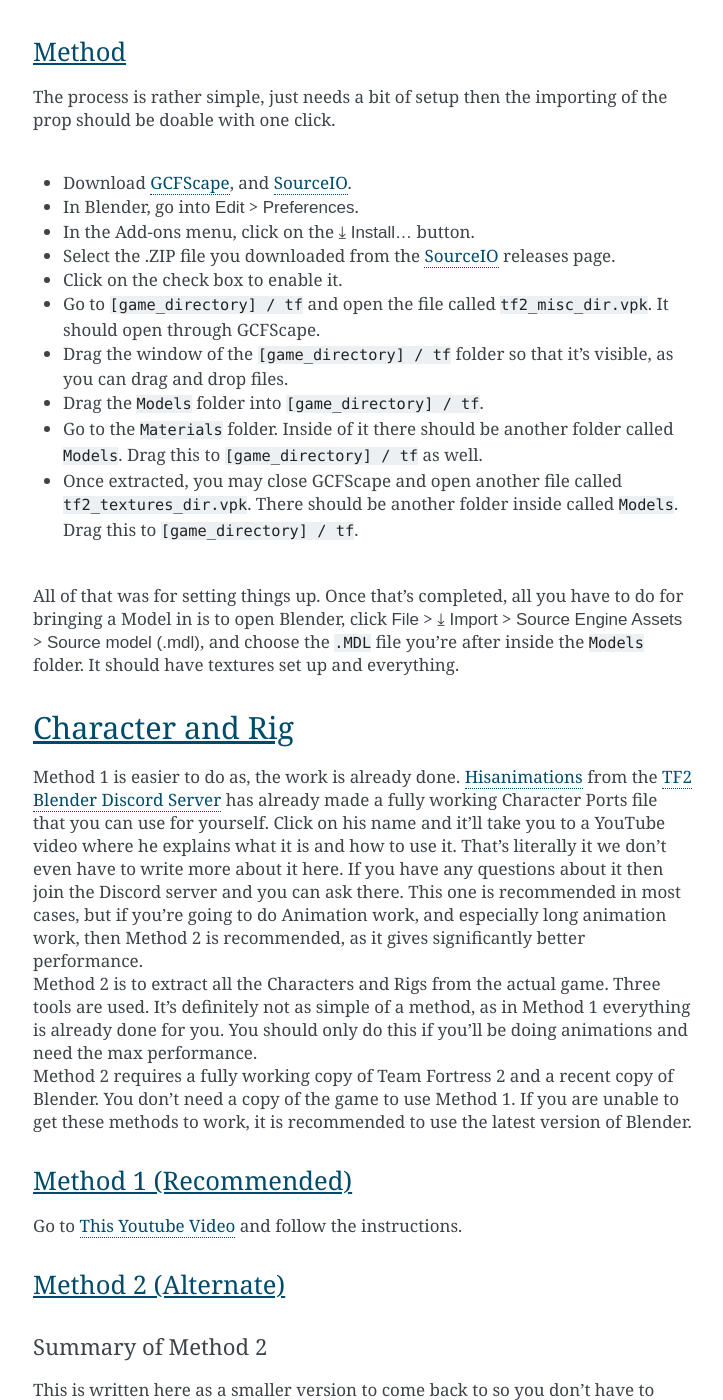
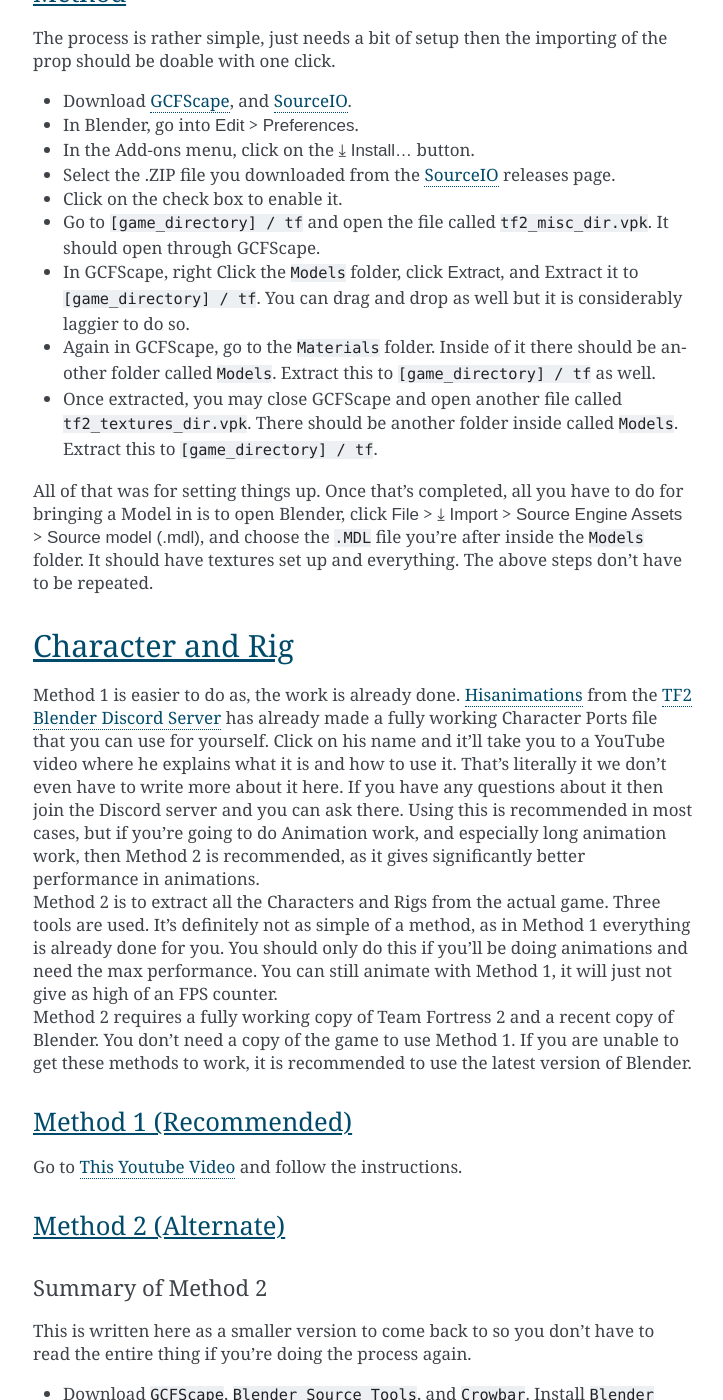
Before and after one commit to espiondev/source2blender, a Sphinx documentation site: the page built from docs/source/TF2-Vanilla.rst, in a window 1280 px wide and 1400 px high, scrolled down 6481 px. Shown: the whole window, without its empty margins (387-1110 px from the left). Built offline with Sphinx 7.4.7, drawn with Linux system fonts in a browser that asks for light colours; pages that are not in the unit, such as notebooks, are missing from menus; some of the changed text lies outside the part shown.

Commit message:
Update TF2-Vanilla.rst

```diff
--- a/docs/source/TF2-Vanilla.rst
+++ b/docs/source/TF2-Vanilla.rst
@@ -29,7 +29,6 @@
 """""""""""""""""""
 
 | This is written here as a smaller version to come back to so you don't have to read the entire thing if you're doing the process again.
-|
 *    Download ``BSPSource``, ``Plumber``, and ``Blender Source Tools``. Install ``Plumber`` and ``Blender Source Tools`` into Blender. (This step is only necessary on first time use).
 *    Locate map you wish to bring into Blender under ``[game_directory] / tf / maps /``.
 *    Uncompress the ``.BSP`` file if necessary.
@@ -48,22 +47,21 @@
 | `BSPSource <https://developer.valvesoftware.com/wiki/BSPSource>`_, `Blender Source Tools <https://developer.valvesoftware.com/wiki/Blender_Source_Tools>`_ and `Plumber <https://github.com/lasa01/io_import_vmf/releases>`_ will be used for method 1. The steps to install these will be shown later in the guide as well, you do not have to download directly from here. (Plumber was originally called io_import_vmf. This new creation is currently in Beta but significantly superior to io_import_vmf and that's why we've linked the page to download that instead.)
 | BSPSource converts ``.BSP`` files (Map format used by many Source games, including TF2) to ``.VMF``. ``.VMF`` files are what will be imported into Blender using the addon called Plumber. Plumber can bring the map in, but their page says to install Blender Source Tools so specific other models, and more importantly, props on the maps, can be imported as well.
 
-| To start off, we first need to make sure the map is usable to even import. Some maps are compressed beyond readability for BSPSource (Usually newer ones). To fix that, you need to decompile it.
+| To start off, we first need to make sure the map is usable to even import. Some maps are compressed beyond readability for BSPSource (Usually newer ones). To fix that, you need to Repack it.
 
 .. _fix_compressed_bsp:
 
-Fix compressed .BSP files
-"""""""""""""""""""""""""
+Repack compressed .BSP files
+""""""""""""""""""""""""""""
 
 .. note::
 
     | These steps are only to be followed in case a .BSP file was too compressed for BSPSource.
     | However, you must follow the steps after this in the right order.
 
-*    Go to the releases page for `EspionRepacker < https://github.com/spy-ware/EspionRepacker>`_ and download the latest version.
-*    Navigate to ``[game directory] / bin``, ``[game directory] / tf / maps / [map to repack]``, and your output folder.
+*    Go to the releases page for `EspionRepacker <https://github.com/spy-ware/EspionRepacker>`_ and download the latest version.
+*    Navigate to ``[game directory] / bin`` for the BSPZip folder, ``[game directory] / tf / maps / [map to repack]`` as the map you want to Repack, and your output folder of choice.
 *    Click on :guilabel:`Repack` to repack your file. it will be in your output directory.
-
 
 .. _convert_bsp_to_vmf:
 
@@ -77,12 +75,11 @@
 *    Download `BSPSource <https://developer.valvesoftware.com/wiki/BSPSource>`_ and extract it.
 *    Run ``bspsrc.jar``
 *    There's many options in the program. Leave them be, just click the button for 'Add', and browse to your TF2 folder. From there, go to ``tf / maps`` and choose the specific ``.BSP`` (map file) you want to convert.
-*    Once that's done, just click the Decompile button in the bottom right, there's no need to edit the other settings, though you're free to play around if you personally want to.
+*    Once that's done, just click the :guilabel:`Decompile` button in the bottom right, there's no need to edit the other settings, though you're free to play around if you personally want to.
 *    A file browser will show up for where to put the ``.VMF`` file. You can choose any location, but it's best if it's a place you can easily come back to.
 *    Click on :guilabel:`Decompile`.
 
 | Your .VMF file has now been decompiled and is in your output folder.
-|
 
 .. _install_bst:
 
@@ -91,11 +88,10 @@
 
 *    In Blender, go into :guilabel:`Edit` > :guilabel:`Preferences`.
 *    In the Add-ons menu, click on the :guilabel:`⤓ Install...` button.
-*    Select the .ZIP file you downloaded from the `Blender Source Tools <https://developer.valvesoftware.com/wiki/Blender_Source_Tools>`_ website.
+*    Select the ``.ZIP`` file you downloaded from the `Blender Source Tools <https://developer.valvesoftware.com/wiki/Blender_Source_Tools>`_ website.
 *    Click on the check box to enable it.
 
 | Blender Source Tools is now installed. You'll notice its settings show up under the :guilabel:`⤓ Import` section in the :guilabel:`File` menu on the top left of Blender.
-|
 
 .. _install_Plumber:
 
@@ -104,14 +100,13 @@
 
 *    In Blender, go into :guilabel:`Edit` > :guilabel:`Preferences`.
 *    In the Add-ons menu, click on the :guilabel:`⤓ Install...` button.
-*    Select the .ZIP file you downloaded from the `Plumber <https://github.com/lasa01/io_import_vmf/releases>`_ releases page.
+*    Select the ``.ZIP`` file you downloaded from the `Plumber <https://github.com/lasa01/io_import_vmf/releases>`_ releases page.
 *    Click on the check box to enable it.
-*    It should automatically have detected any Steam products it's compatible with, such as Team Fortress 2, Left 4 Dead, Portal, Half Life 2, etc. It depends on what you have installed. Make sure you have a properly working copy of Team Fortress 2 and it's in a valid Steam location otherwise it won't detect it.
+*    It should automatically find any Steam products it's compatible with, such as Team Fortress 2, Left 4 Dead, Portal, Half Life 2, etc. It depends on what you have installed. Make sure you have a properly working copy of Team Fortress 2 and it's in a valid Steam location otherwise it won't detect it.
 
 | Plumber is now installed.
 |
-| You can now import a .VMF file from the :guilabel:`File` > :guilabel:`Import` > :guilabel:`Plumber` > :guilabel:`Valve Map Format (.vmf)` button. Browse to the location you stored your ``.VMF`` file which you Decompiled using BSPSource earlier, make sure that in the Import settings, the game is set to Team Fortress 2. That's it, you should have everything. If you wish to repeat this whole process for another map, a Summary is written at the top of the Method 1 section which you can refer to.
-|
+| You can now import a .VMF file from the :guilabel:`File` > :guilabel:`Import` > :guilabel:`Plumber` > :guilabel:`Valve Map Format (.vmf)` button. Browse to the location you stored your ``.VMF`` file which you Decompiled using BSPSource earlier. Make sure that in the Import settings, the game is set to Team Fortress 2, and it's also recommended for the Scale to be set to 0.1, and the Light Brightness set to 10. This is so the map is compatible with the Hisanimations Characters port and TF2 Collections Port. That's it, you should have everything. If you wish to repeat this whole process for another map, a Summary is written at the top of the Method 1 section which you can refer to.
 
 .. _map_method2:
 
@@ -144,7 +138,7 @@
 Installing and using SourceIO
 """""""""""""""""""""""""""""
 
-.. note::
+.. important::
 
     Carefully follow these instructions. If you make a mistake, you will have to create a new, blank, project, as this addon directly reads off the ``.BSP`` in real time and doesn't allow that file to be changed or edited. This also means you should have a completely blank project before using the Add-on.
 
@@ -182,7 +176,6 @@
 
     | In some maps, for example ``pl_badwater``, some universally used props will look a bit off, such as the rocks used in the starting area for the Payload Cart. This is because these props have multiple different skins used by different maps. A script is being developed to make it easy to change skins, but if you currently want to do it manually, then go to the Materials section of this object and make it so all the assigned faces are of a different material slot instead. If you know how Materials and Assigning works, this shouldn't be too difficult for you to do.
     | If you used SourceIO to bring the map in, then in the N menu there should be the option to change through different skins easily.
-|
 
 .. _tf2_v_individualprops:
 
@@ -191,7 +184,6 @@
 
 | This section is written as a way to obtain individual props universally used in maps stored in the TF2 files, such as Barrels or Control Points or Gates. Some maps will have props that aren't used universally, and are exclusive to them. In this case it's best to just import the map, find the prop, and separate it.
 | Although this part is possible to do with both Plumber and BSPSource, it's so much more of a hassle that we didn't even think it was worth writing the Plumber method. If for any reason you're still interested in that method, you can contact us on Discord and we can tell you about it.
-|
 
 .. _prop_method1:
 
@@ -199,27 +191,24 @@
 ^^^^^^
 
 | The process is rather simple, just needs a bit of setup then the importing of the prop should be doable with one click.
-|
 *    Download `GCFScape <https://nemstools.github.io/pages/GCFScape-Download.html>`_, and `SourceIO <https://github.com/REDxEYE/SourceIO>`_.
 *    In Blender, go into :guilabel:`Edit` > :guilabel:`Preferences`.
 *    In the Add-ons menu, click on the :guilabel:`⤓ Install...` button.
 *    Select the .ZIP file you downloaded from the `SourceIO <https://github.com/REDxEYE/SourceIO>`_ releases page.
 *    Click on the check box to enable it.
 *    Go to ``[game_directory] / tf`` and open the file called ``tf2_misc_dir.vpk``. It should open through GCFScape.
-*    Drag the window of the ``[game_directory] / tf`` folder so that it's visible, as you can drag and drop files.
-*    Drag the ``Models`` folder into ``[game_directory] / tf``.
-*    Go to the ``Materials`` folder. Inside of it there should be another folder called ``Models``. Drag this to ``[game_directory] / tf`` as well.
-*    Once extracted, you may close GCFScape and open another file called ``tf2_textures_dir.vpk``. There should be another folder inside called ``Models``. Drag this to ``[game_directory] / tf``.
-|
-| All of that was for setting things up. Once that's completed, all you have to do for bringing a Model in is to open Blender, click :guilabel:`File` > :guilabel:`⤓ Import` > :guilabel:`Source Engine Assets` > :guilabel:`Source model (.mdl)`, and choose the ``.MDL`` file you're after inside the ``Models`` folder. It should have textures set up and everything.
+*    In GCFScape, right Click the ``Models`` folder, click :guilabel:`Extract`, and Extract it to ``[game_directory] / tf``. You can drag and drop as well but it is considerably laggier to do so.
+*    Again in GCFScape, go to the ``Materials`` folder. Inside of it there should be another folder called ``Models``. Extract this to ``[game_directory] / tf`` as well.
+*    Once extracted, you may close GCFScape and open another file called ``tf2_textures_dir.vpk``. There should be another folder inside called ``Models``. Extract this to ``[game_directory] / tf``.
+| All of that was for setting things up. Once that's completed, all you have to do for bringing a Model in is to open Blender, click :guilabel:`File` > :guilabel:`⤓ Import` > :guilabel:`Source Engine Assets` > :guilabel:`Source model (.mdl)`, and choose the ``.MDL`` file you're after inside the ``Models`` folder. It should have textures set up and everything. The above steps don't have to be repeated.
 
 .. _tf2_v_characterandrig:
 
 Character and Rig
 -----------------
 
-| Method 1 is easier to do as, the work is already done. `Hisanimations <https://youtu.be/7rH6_eq-I0c>`_ from the `TF2 Blender Discord Server <https://discord.gg/zHC2gJW>`_ has already made a fully working Character Ports file that you can use for yourself. Click on his name and it'll take you to a YouTube video where he explains what it is and how to use it. That's literally it we don't even have to write more about it here. If you have any questions about it then join the Discord server and you can ask there. This one is recommended in most cases, but if you're going to do Animation work, and especially long animation work, then Method 2 is recommended, as it gives significantly better performance.
-| Method 2 is to extract all the Characters and Rigs from the actual game. Three tools are used. It's definitely not as simple of a method, as in Method 1 everything is already done for you. You should only do this if you'll be doing animations and need the max performance.
+| Method 1 is easier to do as, the work is already done. `Hisanimations <https://youtu.be/7rH6_eq-I0c>`_ from the `TF2 Blender Discord Server <https://discord.gg/zHC2gJW>`_ has already made a fully working Character Ports file that you can use for yourself. Click on his name and it'll take you to a YouTube video where he explains what it is and how to use it. That's literally it we don't even have to write more about it here. If you have any questions about it then join the Discord server and you can ask there. Using this is recommended in most cases, but if you're going to do Animation work, and especially long animation work, then Method 2 is recommended, as it gives significantly better performance in animations.
+| Method 2 is to extract all the Characters and Rigs from the actual game. Three tools are used. It's definitely not as simple of a method, as in Method 1 everything is already done for you. You should only do this if you'll be doing animations and need the max performance. You can still animate with Method 1, it will just not give as high of an FPS counter.
 | Method 2 requires a fully working copy of Team Fortress 2 and a recent copy of Blender. You don't need a copy of the game to use Method 1. If you are unable to get these methods to work, it is recommended to use the latest version of Blender.
 
 .. _characterandrig_method1:
@@ -240,7 +229,6 @@
 """""""""""""""""""
 
 | This is written here as a smaller version to come back to so you don't have to read the entire thing if you're doing the process again.
-|
 *    Download ``GCFScape``, ``Blender Source Tools``, and ``Crowbar``. Install ``Blender Source Tools`` as an addon into Blender. (This step is only necessary for first time use).
 *    Extract the necessary class files into a folder of your choice.
 *    Open the ``.MDL`` file in Crowbar and Decompile it into another folder.
@@ -267,7 +254,7 @@
 *    Click :guilabel:`Decompile` in the bottom left.
 *    In Blender, go into :guilabel:`Edit` > :guilabel:`Preferences`.
 *    In the Add-ons menu, click on the :guilabel:`⤓ Install...` button.
-*    Select the .ZIP file you downloaded from the `Blender Source Tools <https://developer.valvesoftware.com/wiki/Blender_Source_Tools>`_ page.
+*    Select the ``.ZIP`` file you downloaded from the `Blender Source Tools <https://developer.valvesoftware.com/wiki/Blender_Source_Tools>`_ page.
 *    Click on the check box to enable it.
 *    Finally, In Blender, go into :guilabel:`File` > :guilabel:`Import` > :guilabel:`Source Engine (.smd, .vta, .dmx, .qc)`.
 *    Go to the folder where ``Crowbar`` Decompiled the files. In there you should find multiple files, click on the one that ends with ``.QC``.
@@ -299,16 +286,15 @@
 
 *    Download `GCFScape <https://nemstools.github.io/pages/GCFScape-Download.html>`_, `Crowbar <https://steamcommunity.com/groups/CrowbarTool>`_, and `Blender Source Tools <https://developer.valvesoftware.com/wiki/Blender_Source_Tools>`_.
 *    Go to ``[game_directory] / tf`` and open the file called ``tf2_misc_dir.vpk``. It should open through GCFScape.
-*    Drag the window of the ``[game_directory] / tf`` folder so that it's visible, as you can drag and drop files.
-*    Extract the ``models`` folder to ``[game_directory] / tf``
-*    Go to ``models / player`` and find ``(class)_animations.mdl``. Copy it to another location, preferably a new folder. This is the file that holds almost all animation data for that specific class.
-*    Repeat the process for ``models / workshop / player / animations``. Just in case the specific animation can't be found in that first ``.MDL`` file, we'll get the remaining ones from here too.
+*    From GCFScape, extract the ``models`` folder to ``[game_directory] / tf``
+*    Close GCFScape. Go to the folder you just extracted, which is``models``, and go to the ``player`` folder. Copy ``(class)_animations.mdl`` to another location, preferably a new folder. This is the file that holds almost all animation data for that specific class.
+*    Repeat the process for the ``.MDL`` present in ``models / workshop / player / animations``. Just in case the specific animation can't be found in that first ``.MDL`` file, we'll get the remaining ones from here too.
 *    Open Crowbar, and go to the :guilabel:`Decompile` tab. For the ``MDL`` file, select the ``.MDL`` from the files you just extracted through GCFScape.
 *    For the Output Folder, make a new folder or choose an existing one to Decompile to.
 *    You don't need to change any settings, click :guilabel:`Decompile` in the bottom left. If done right, the folder should have a very large amount of ``.SMD`` files.
 *    In Blender, go into :guilabel:`Edit` > :guilabel:`Preferences`.
 *    In the Add-ons menu, click on the :guilabel:`⤓ Install...` button.
-*    Select the .ZIP file you downloaded from the `Blender Source Tools <https://developer.valvesoftware.com/wiki/Blender_Source_Tools>`_ page.
+*    Select the ``.ZIP`` file you downloaded from the `Blender Source Tools <https://developer.valvesoftware.com/wiki/Blender_Source_Tools>`_ page.
 *    Click on the check box to enable it.
 *    Finally, In Blender, click on the specific skeleton you want to apply an animation to (You do have to import the Character first. You can't just bring the animation into an empty scene.)
 *    Go into :guilabel:`File` > :guilabel:`Import` > :guilabel:`Source Engine (.smd, .vta, .dmx, .qc)`.
@@ -318,4 +304,25 @@
 .. note::
 
     | In some cases, you may find two identically named files, one name starting with taunt_ and the other name starting with layer_taunt_. These are different files. As of writing, it is uncertain which is the one to use but, if one file doesn't give the wanted results, try the other. Also, not every animation is guaranteed to work, even if it's not an Additive taunt.
-    | All animations are designed to be played back at 30fps. If you know how to animate then changing the framerate of this shouldn't be difficult.
+    | Animations are designed to be played back at 30fps or 24fps. If you know how to animate then changing the framerate of this shouldn't be difficult. You can experiment with the values and keyframes to see what you're comfortable with.
+
+.. _tf2_v_weaponsandcosmetics:
+
+Weapons and Cosmetics
+---------------------
+
+| There's probably a way to import it manually, but why bother with that when a much easier way exists. `Hisanimations <https://youtu.be/0DMz-n1LSII>`_ made a TF2 collection port that includes all of these items, just click on his name to watch the video where he explains it.
+
+.. _tf2_v_soundeffects:
+
+Sound Effects
+-------------
+
+| Download `GCFScape <https://nemstools.github.io/pages/GCFScape-Download.html>`_. With GCFScape, open ``tf2_sound_misc.vpk`` in ``[game_directory] / tf`` to search for whatever you're after. You can extract it and look through it or just go through it directly in there.
+
+.. _tf2_v_voicelines:
+
+Voice Lines
+-----------
+
+| Download `GCFScape <https://nemstools.github.io/pages/GCFScape-Download.html>`_. With GCFScape, open ``tf2_sound_vo_english_dir.vpk`` in ``[game_directory] / tf`` to search for whatever you're after. You can extract it and look through it or just go through it directly in there.
```
Also changed, not shown: other parts of docs/source/TF2-Vanilla.rst (+7 -9 lines).
